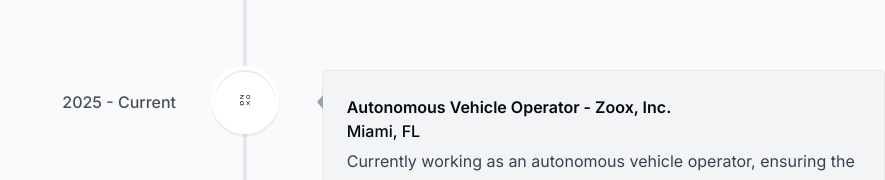
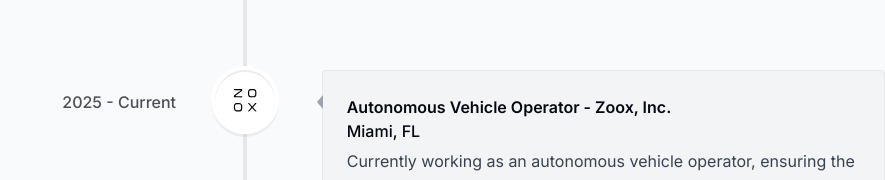
Before and after one commit to HighDeFing/highdefing.github.io, a Next.js app: page / in a window 1280 px wide. Shown: the part 4565-4745 px from the top of the page, without its empty margins (395-1280 px from the left). Built offline with nearby package versions, Linux system fonts and the light colour scheme.

Commit message:
added svg files

```diff
--- a/components/experience.tsx
+++ b/components/experience.tsx
@@ -57,6 +57,10 @@
                              iconStyle={{
                                  background: "white",
                                  fontSize: "1.5rem",
+                                 alignItems: "center",
+                                 justifyContent: "center",
+                                 overflow: "hidden",
+
                              }}>
                                 <h3 className="font-semibold capitalize">{item.title} - {item.company}</h3>
                                 <p className="font-normal !mt-0">{item.location}</p>
--- a/lib/data.tsx
+++ b/lib/data.tsx
@@ -107,7 +107,7 @@
     company: "Florida International University",
     description:
         "Currently enrolled with focus in Artificial Intelligence and Cloud Computing",
-    icon: <FIULogo className="w-full h-full object-contain" />,
+     icon: <FIULogo className="w-auto h-auto max-w-[250px] max-h-[250px] sm:max-w-[250px] sm:max-h-[250px] object-contain" />,
     date: "2024 - Current",
     link: "https://www.fiu.edu/"
   },
@@ -117,7 +117,7 @@
     company: "Zoox, Inc.",
     description:
       "Currently working as an autonomous vehicle operator, ensuring the safe and efficient operation of autonomous vehicles in urban environments.",
-    icon: <ZooxLogo className="w-full h-full object-contain" />,
+    icon: <ZooxLogo className="w-auto h-auto max-w-[1000px] max-h-[1000px] sm:max-w-[1000px] sm:max-h-[1000px] object-contain" />,
     date: "2025 - Current",
     link: "https://zoox.com/"
     }
```
Also changed, not shown: public/ZooxSVG.svg.
